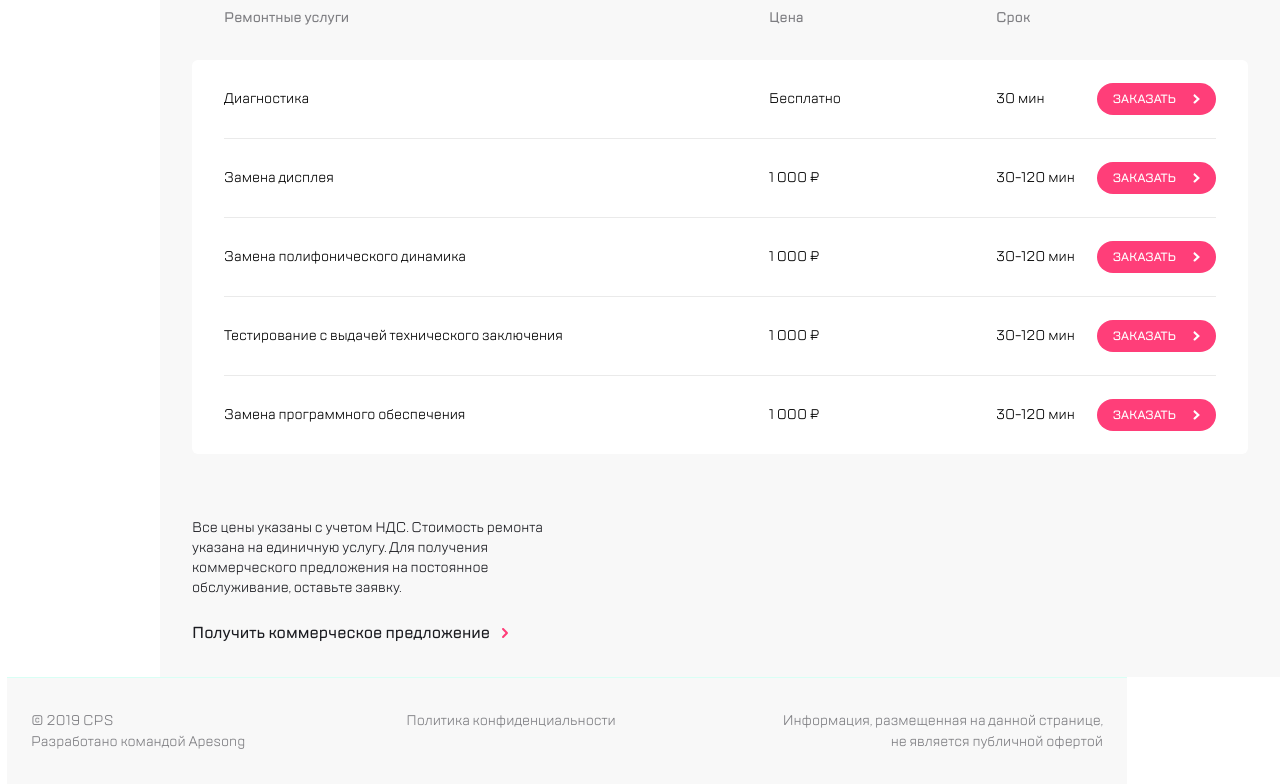
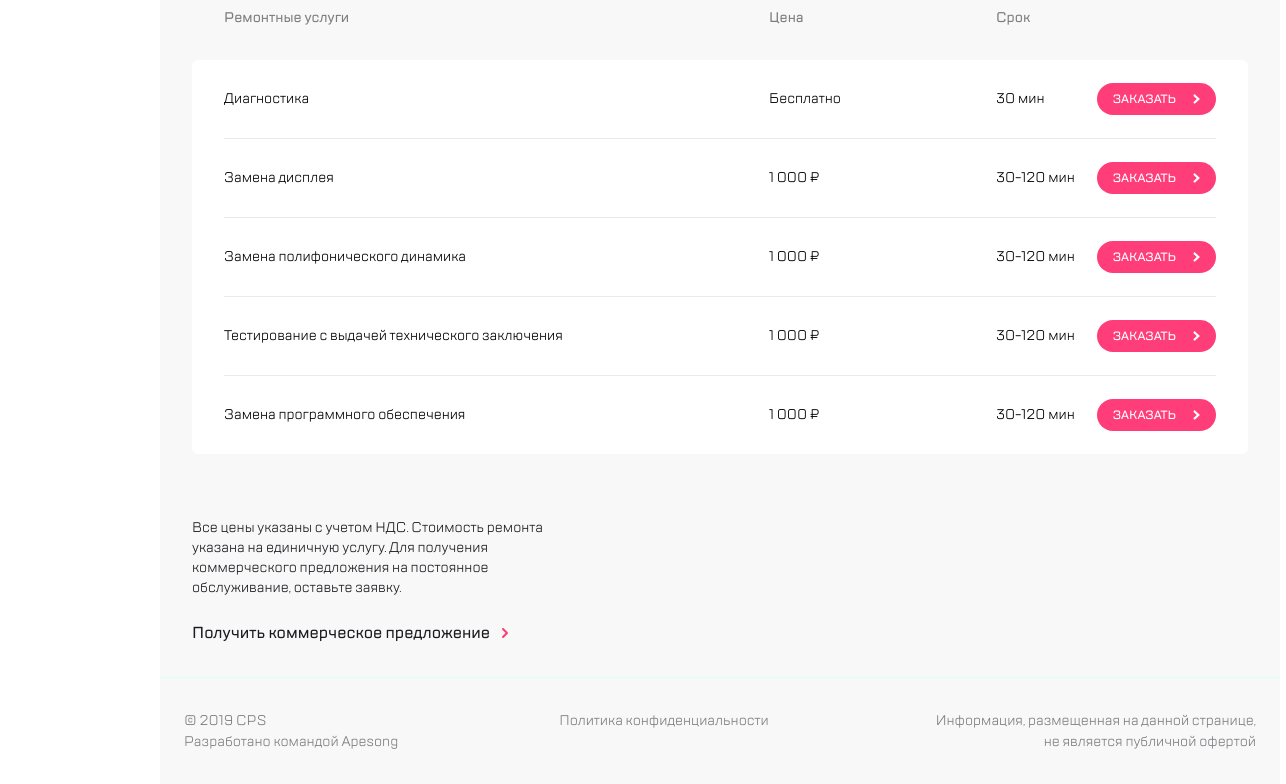
Before and after one commit to Shmelini/kata-project, a website built with webpack: page src/index.html in a window 1536 px wide. Shown: the part 1490-2274 px from the top of the page, without its empty margins (201-1487 px from the left). Built offline with nearby package versions, Linux system fonts and the light colour scheme.

Commit message:
fixed footer (i guess)

```diff
--- a/src/scss/footer.scss
+++ b/src/scss/footer.scss
@@ -62,6 +62,13 @@
 
 @media (min-width: 1400px) {
   .footer {
+    display: flex;
+
+    &::before {
+      content: '';
+      display: block;
+      width: 306px;
+    }
 
     &__text {
 
```
